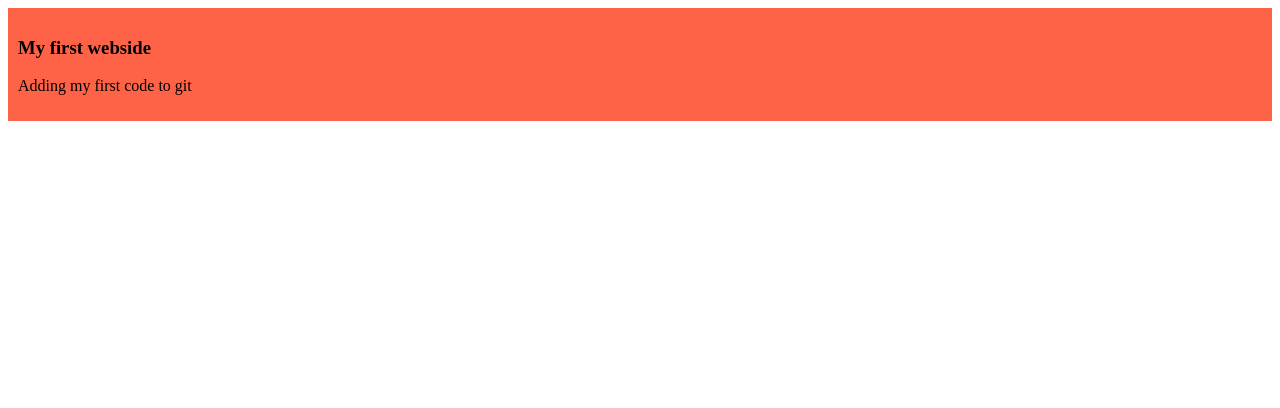
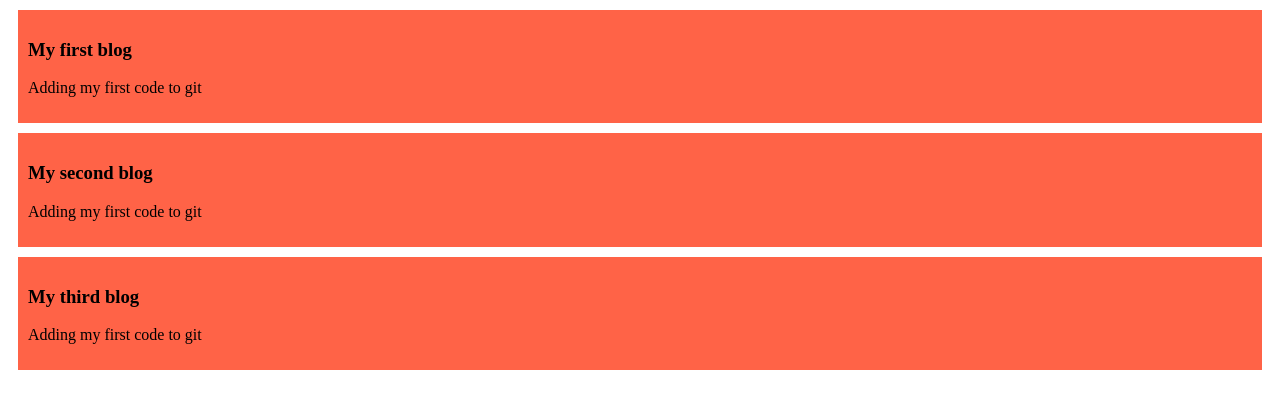
Before and after one commit to 99Sajid/my-first-webside, a plain HTML site: page index.html in a window 1280 px wide. Drawn offline with Linux system fonts and the light colour scheme.

Commit message:
added the second and third blog

```diff
--- a/index.html
+++ b/index.html
@@ -7,10 +7,21 @@
     <link rel="stylesheet" href="styles/blog.css">
 </head>
 <body>
+
     <div>
-        <h3>My first webside</h3>
+        <h3>My first blog</h3>
         <p>Adding my first code to git</p>
     </div>
 
+    <div>
+        <h3>My second blog</h3>
+        <p>Adding my first code to git</p>
+    </div>
+
+
+    <div>
+        <h3>My third blog</h3>
+        <p>Adding my first code to git</p>
+    </div>
 </body>
 </html>
--- a/styles/blog.css
+++ b/styles/blog.css
@@ -1,4 +1,5 @@
 div{
     background-color: tomato;
     padding: 10px;
+    margin: 10px;
 }
```
